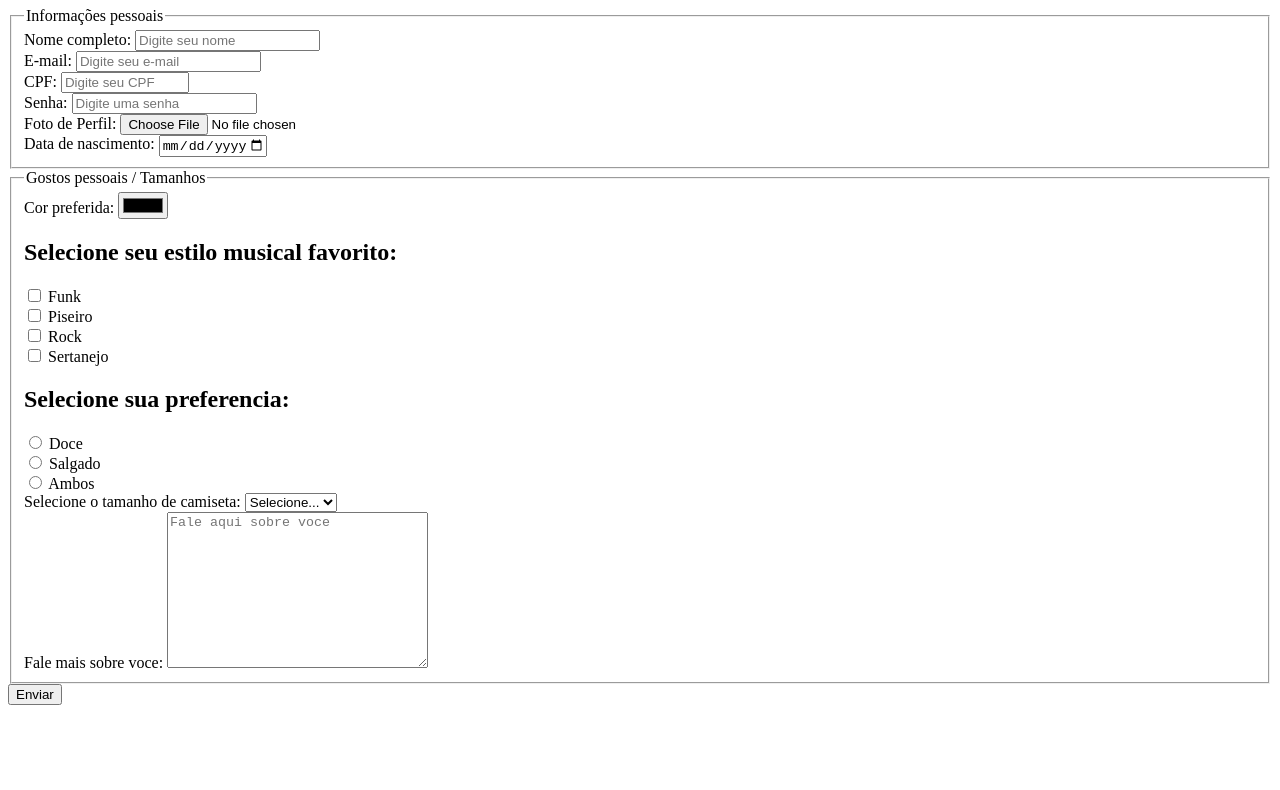
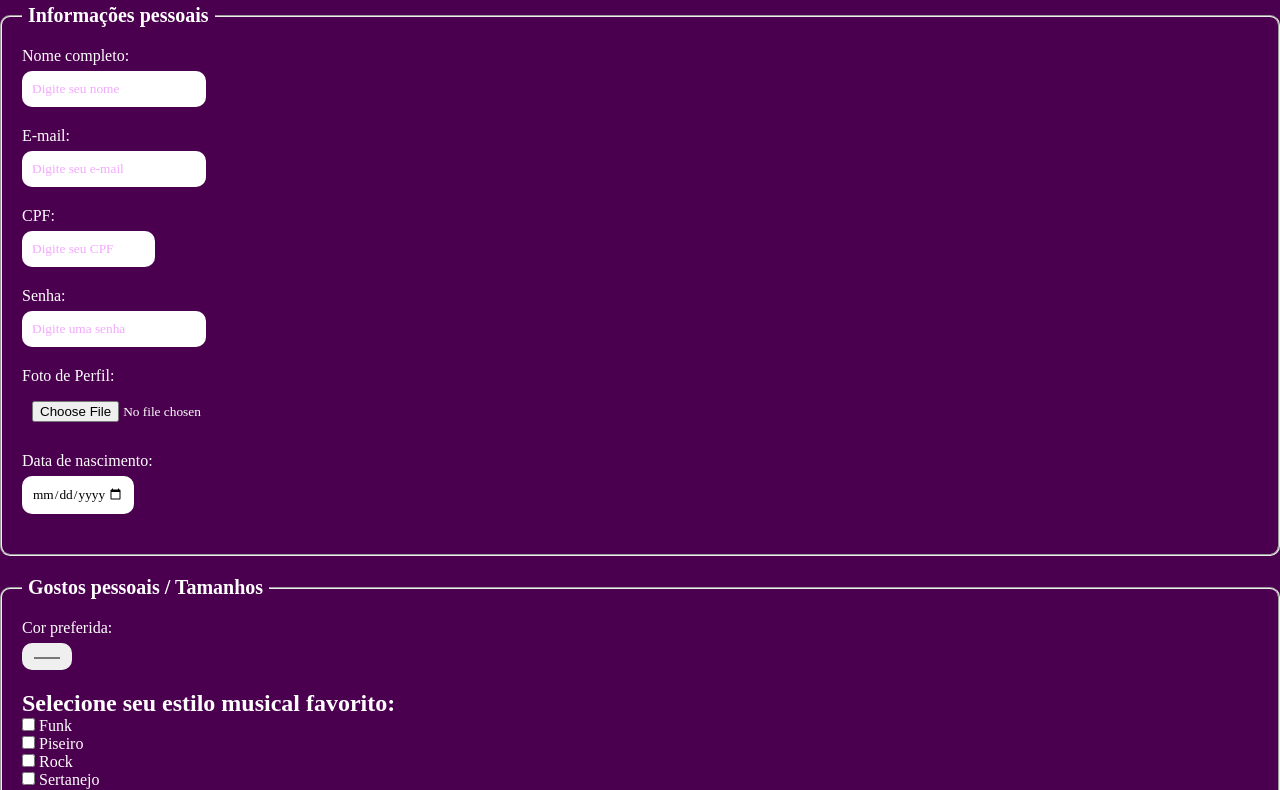
Before and after one commit to NikolasDev08/Formulario, a plain HTML site: page index.html in a window 1280 px wide. Shown: the part 73-863 px from the top of the page. Before the commit the page ends 800 px from the top, so only its background shows below. Drawn offline with Linux system fonts and the light colour scheme.

Commit message:
CSS completo so precisa modificar algumas cores

```diff
--- a/index.html
+++ b/index.html
@@ -3,6 +3,7 @@
 <head>
     <meta charset="UTF-8">
     <meta name="viewport" content="width=device-width, initial-scale=1.0">
+    <link rel="stylesheet" href="style.css">
     <title>Formularios</title>
 </head>
 <body>
--- a/style.css
+++ b/style.css
@@ -2,6 +2,7 @@
     margin: 0;
     padding: 0;
     box-sizing: border-box;
+    font-family: "Space Grotesk";
 }
 
 :root {
@@ -11,11 +12,11 @@
 body {
     font-size: 1.6rem;
     background: oklch(29.3% 0.136 325.661);
-    color: #FFF;
+    color: #fff;
 }
 
 #page {
-    max-width: 1180px;
+    max-width: 1180rem;
     margin-inline: auto;
 }
 
@@ -30,8 +31,8 @@ fieldset {
 
     legend {
         font-size: 2rem;
-        font-weight: 2rem;
-
+        font-weight: bold;
+        padding-inline: .6rem;
     }
 
     label {
@@ -46,14 +47,13 @@ fieldset {
     input {
         padding: 1rem;
         border: none;
-        color: white;
-        background: none;
+        border-radius: 1rem;
         outline: none;
         border-color: 2px solid oklch(59.1% 0.293 322.896);
     }
 
     input:focus {
-        border-color: oklch(66.7% 0.295 322.15);
+        outline: 1px solid oklch(66.7% 0.295 322.15);;
     }
 
     input::placeholder {
@@ -65,4 +65,39 @@ fieldset {
         display: inline;
     }
 
+    select {
+        padding: 1rem;
+        border-radius: 1rem;
+        border: none;
+    }
+
+    textarea {
+        padding: 1rem;
+        resize: none;
+        width: 60rem;
+        border-radius: 1rem;
+        border: none;
+    }
+
+    textarea:focus {
+        outline: 2px solid oklch(71.5% 0.143 215.221);
+    }
 }
+
+    button {
+        padding: 1rem;
+        width: 30rem;
+        font-size: 1.8rem;
+        margin-bottom: 2rem;
+        background: #000;
+        border: none;
+        color: #fff;
+        border-radius: 1rem;
+        font-weight: bold;
+        cursor: pointer;
+    }
+
+    button:hover {
+        background: oklch(30.2% 0.056 229.695);
+        transition: .4s;
+    }
```
